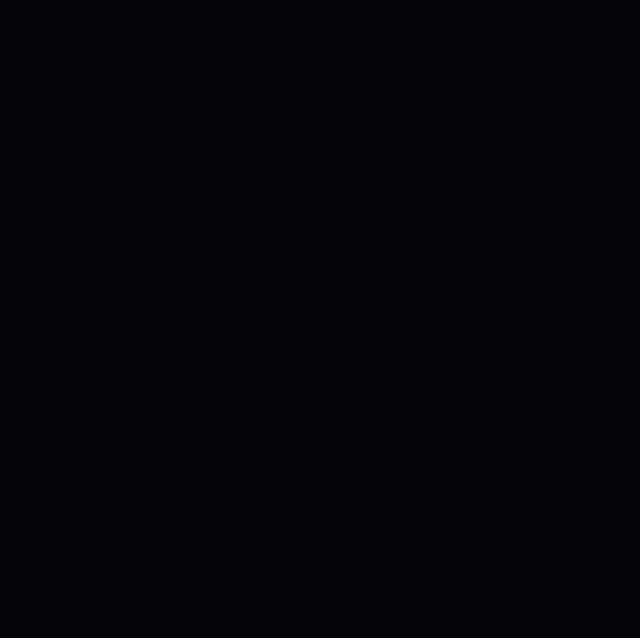
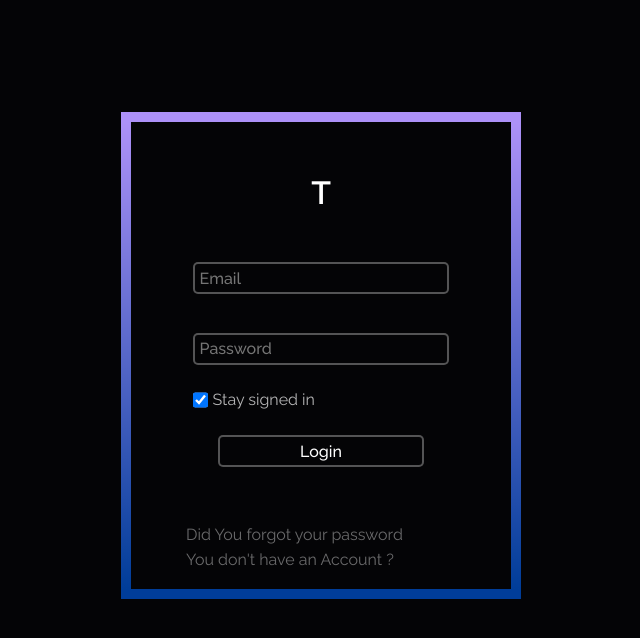
Before and after one commit to ZARAYACH/ecommerce_frontend, a React (Create React App) app: page /account in a window 1280 px wide. Before the commit this address had no page. Shown: the top 638 px of the page, without its empty margins (319-959 px from the left). Built offline with nearby package versions, Linux system fonts and the light colour scheme; the HTML template or start-up script is replaced by a standard one.

Commit message:
the login proccess is working

```diff
--- a/src/App.js
+++ b/src/App.js
@@ -3,6 +3,7 @@
 import axios from 'axios';
 import {BrowserRouter as Router,Route, Routes ,Link} from 'react-router-dom';
 import Home from './component/home/home';
+import Login from './component/login/login';
 
 
 
@@ -11,7 +12,8 @@
    <div className='container'>
       <Router>
          <Routes>
-         <Route path='/' element= {<Home/>} />
+            <Route path='/' element= {<Home/>} />
+            <Route path='/account' element={<Login/>} />
          </Routes>
       </Router>
 
--- /dev/null
+++ b/src/component/axiosConfig/axiosInstance.js
@@ -0,0 +1,22 @@
+import axios from "axios";
+
+const axiosInstancePublic = axios.create({
+    baseURL:"http://localhost:8081",
+    headers:{'content-type':"apllication/json"}
+     })
+
+const axiosInstanceAuthoraized = axios.create({
+    baseURL:"http://localhost:8081/api/v1",
+    headers:{"Authorization":"Bearer "+localStorage.getItem("t_access_token"),'content-type':"apllication/json"}
+})
+
+const axiosInstanceOfRefrechToken = axios.create({
+    baseURL:"localhost:8081/api/v1/token/refresh",
+    headers:{"refreshToken":"Bearer "+localStorage.getItem("t_referch_token"),'content-type':"apllication/json"}
+})
+
+export {
+    axiosInstancePublic,
+    axiosInstanceAuthoraized,
+    axiosInstanceOfRefrechToken
+}
--- a/src/component/header/navBar.js
+++ b/src/component/header/navBar.js
@@ -1,5 +1,6 @@
 import React from "react";
 import "./navBar.css";
+import { Link } from "react-router-dom";
 
 function NavBar(){
     return(
@@ -10,11 +11,11 @@
         <div className="links">
             <nav>
                 <ul>
-                    <li><a href="">Products</a></li>
-                    <li><a href="">Explore</a></li>
-                    <li><a href="">Support</a></li>
-                    <li><a href="">Contact</a></li>
-                    <li><a href="">Account</a></li>
+                    <li><Link to={"/products"}>Products</Link></li>
+                    <li><Link to={"/explore"}>Explore</Link></li>
+                    <li><Link to={"/support"}>Support</Link></li>
+                    <li><Link to={"/contact"}>Contact</Link></li>
+                    <li><Link to={"/account"}>Account</Link></li>
                 </ul>
             </nav>
         </div>
--- /dev/null
+++ b/src/component/login/login.css
@@ -0,0 +1,112 @@
+.login-wraper{
+    width: 100%;
+    display: flex;
+    flex-direction: column;
+    justify-items: center;
+    align-items: center;
+}
+.login-container{
+    width: 40%;
+    display: flex;
+    flex-direction: column;
+    align-items: center;
+    justify-content: center;
+    margin: 7rem 0;
+
+}
+.outline-border {
+    width: 400px;
+    padding: 20px;
+    border-top: 10px solid #AD91F8;
+    border-bottom:10px solid #003D99;
+    background-image:
+        linear-gradient(#AD91F8, #003D99),
+        linear-gradient(#AD91F8, #003D99)
+    ;
+    background-size:10px 100%;
+    background-position:0 0, 100% 0;
+    background-repeat:no-repeat;
+}
+.container-head{
+    margin: 2rem 0;
+    width: 75%;
+    display: flex;
+    align-items: center;
+    justify-content: center;
+}
+.container-head .logo{
+    text-decoration: none;
+    font-size: 2rem;
+    font-weight: 600;
+    transition: .3s;
+}
+.container-head .logo:hover{
+    opacity: .7;
+}
+.main-form{
+    width: 95%;
+    display: flex;
+    flex-direction: column;
+    justify-content: center;
+    align-items: center;
+}
+.main-form input{
+    width: 75%;
+    height: 2rem;
+    padding: .3rem;
+    margin: 1.2rem 0;
+    background-color: #040406;
+    border: 2px solid rgba(255, 255, 255, 0.316);
+    border-radius: 5px;
+    font-weight: 500;
+    transition: .3s;
+}
+.checkbox{
+    width: 75%;
+    display: inline;
+    text-align: left;
+    display: flex;
+    align-items: center;
+    justify-content: flex-start ;
+}
+.checkbox label{
+    margin-left: 0.3rem;
+    opacity: .7;
+}
+.main-form input[type = "checkbox"]{
+    width: 15px;
+    margin: 0;
+}
+.main-form input:focus{
+    border: 2px solid white;
+    outline: none;
+}
+.main-form input[type = "button"]{
+    width: 60%;
+    cursor: pointer;
+}
+.main-form input[type = "button"]:hover{
+    background-color: white;
+    color: #040406;
+}
+.forgot{
+    margin-top: 2rem;
+    width: 75%;
+    display: flex;
+    flex-direction: column;
+    align-items: flex-start;
+    justify-content: center;
+}
+.forgot a{
+    margin-top: .4rem;
+    font-weight: 400;
+    opacity: .4;
+    transition: .3s;
+    text-decoration: none;
+}
+.forgot a:hover{
+    opacity: 1;
+}
+.error{
+    border: 2px solid rgba(228, 21, 21, 0.662) !important;
+}
--- /dev/null
+++ b/src/component/login/login.js
@@ -0,0 +1,81 @@
+import React, { useState, useEffect, useRef } from "react";
+import "./login.css";
+import { Link, useNavigate } from "react-router-dom";
+import {
+  axiosInstancePublic
+} from "../axiosConfig/axiosInstance";
+import axios from "axios";
+
+function Login() {
+  const [email, setEmail] = useState("");
+  const [password, setPassword] = useState("");
+  const emailTemp = useRef();
+  const passwordTemp = useRef();
+  const navigate = useNavigate();
+
+  useEffect(() => {
+    if (password != "") {
+      axiosInstancePublic
+        .post("/login", {
+          email: email,
+          password: password,
+        })
+        .then((res) => res.data)
+        .then((data) => {
+          localStorage.setItem("t_access_token", data.access_token);
+          localStorage.setItem("t_refrech_token", data.refresh_token);
+          navigate("/dashbord");
+        })
+        .catch((err) => {
+          emailTemp.current.classList.add("error");
+          passwordTemp.current.classList.add("error");
+        });
+    }
+  }, [password]);
+
+  return (
+    <div className="login-wraper">
+      <div className="login-container outline-border">
+        <div className="container-head">
+          <Link to={"/"} className="logo">
+            T
+          </Link>
+        </div>
+        <div className="main-form">
+          <input
+            ref={emailTemp}
+            type="text"
+            name="email"
+            id="email"
+            placeholder="Email"
+          />
+          <input
+            ref={passwordTemp}
+            type="password"
+            name="password"
+            id="password"
+            placeholder="Password"
+          />
+          <div className="checkbox">
+            <input defaultChecked type="checkbox" name="stay" id="stay" />
+            <label htmlFor="stay">Stay signed in</label>
+          </div>
+          <input
+            onClick={() => {
+              setEmail(emailTemp.current.value);
+              setPassword(passwordTemp.current.value);
+            }}
+            type="button"
+            value="Login"
+          />
+        </div>
+        <div className="forgot">
+          <Link to={"/forgot"}>Did You forgot your password</Link>
+          <Link to={"/signup"}>You don't have an Account ?</Link>
+        </div>
+      </div>
+    </div>
+  );
+}
+
+export default Login;
```
